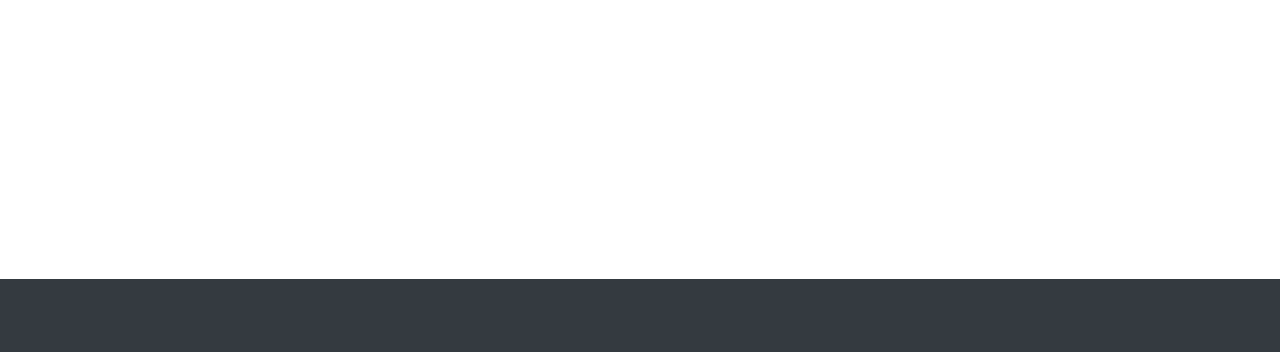
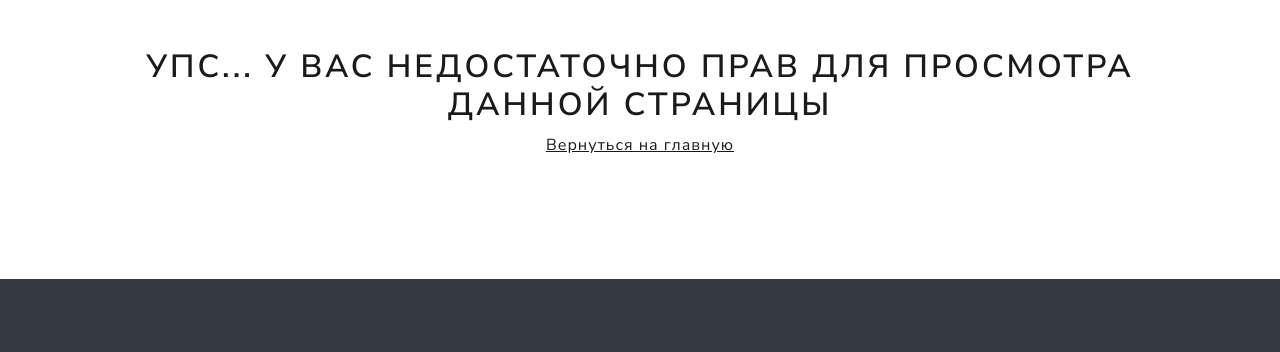
Before and after one commit to askhat-spec/django-store, a Django app: template src/templates/errors/403.html in a window 1280 px wide. Shown: the part 102-454 px from the top of the page. Run offline with Django 4.2, Linux system fonts and the light colour scheme; the template is opened without the code that fills it, so the values that code supplies are empty; some libraries are stand-ins or nearby versions.

Commit message:
Fixing Error Templates

```diff
--- a/requirements.txt
+++ b/requirements.txt
@@ -7,3 +7,4 @@ Pillow==9.2.0
 six==1.16.0
 sqlparse==0.4.2
 tzdata==2022.1
+psycopg2-binary==2.9.3
--- a/src/templates/errors/400.html
+++ b/src/templates/errors/400.html
@@ -3,6 +3,8 @@
 {% block title %}
 Ошибка
 {% endblock %}
+
+{% block content %}
 
 <div class="container my-4">
     <div class="text-center">
@@ -11,6 +13,4 @@
     </div>
 </div>
 
-{% block content %}
-
 {% endblock %}
--- a/src/templates/errors/403.html
+++ b/src/templates/errors/403.html
@@ -4,13 +4,13 @@
 403
 {% endblock %}
 
-<div class="container my-4">
+{% block content %}
+
+<div class="container my-5">
     <div class="text-center">
         <h1>Упс... У вас недостаточно прав для просмотра данной страницы</h1>
         <a href="{% url 'shop:main' %}">Вернуться на главную</a>
     </div>
 </div>
 
-{% block content %}
-
 {% endblock %}
--- a/src/templates/errors/404.html
+++ b/src/templates/errors/404.html
@@ -4,13 +4,13 @@
 404
 {% endblock %}
 
-<div class="container my-4">
+{% block content %}
+
+<div class="container my-5">
     <div class="text-center">
         <h1>Упс... Страница не найдено</h1>
         <a href="{% url 'shop:main' %}">Вернуться на главную</a>
     </div>
 </div>
 
-{% block content %}
-
 {% endblock %}
--- a/src/templates/errors/500.html
+++ b/src/templates/errors/500.html
@@ -4,13 +4,13 @@
 Ошибка 500
 {% endblock %}
 
-<div class="container my-4">
+{% block content %}
+
+<div class="container my-5">
     <div class="text-center">
         <h1>Упс... Ошибка сервера</h1>
         <a href="{% url 'shop:main' %}">Вернуться на главную</a>
     </div>
 </div>
 
-{% block content %}
-
 {% endblock %}
```
